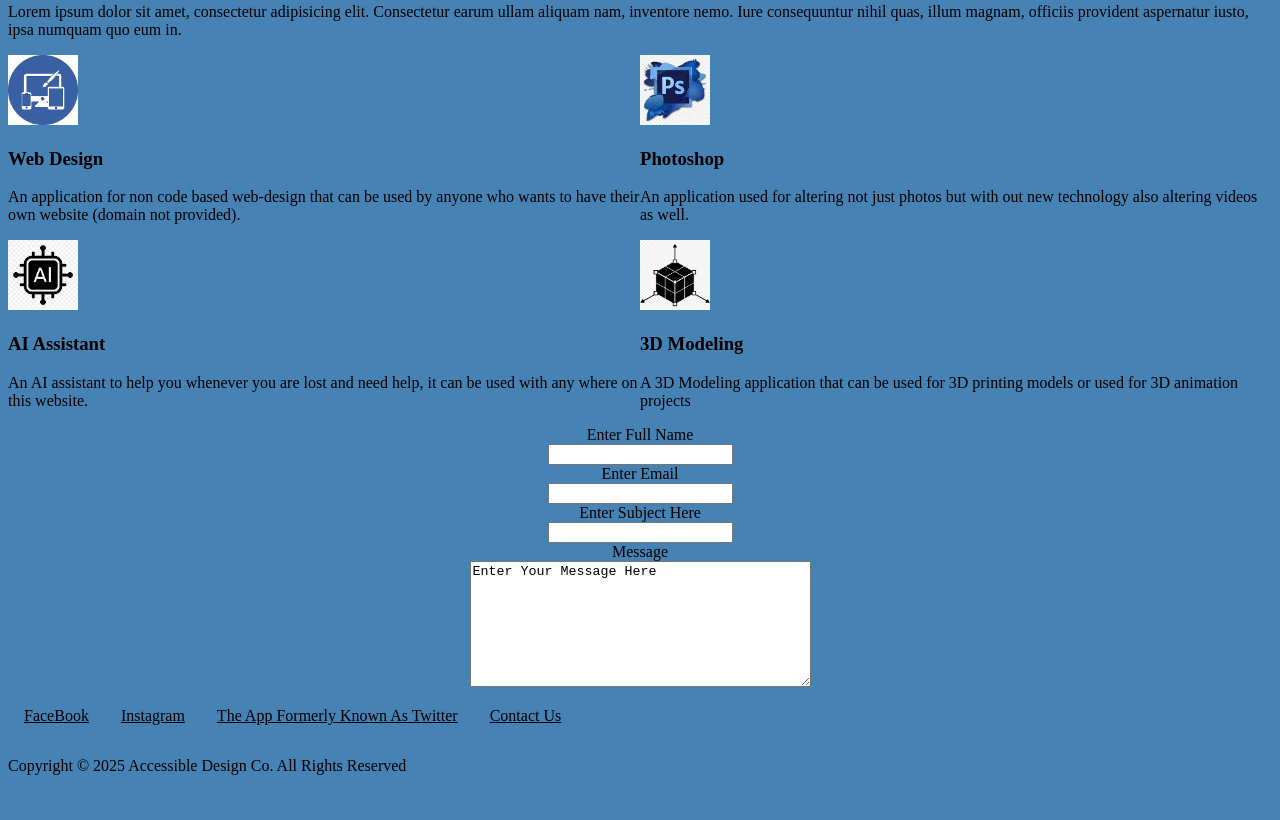
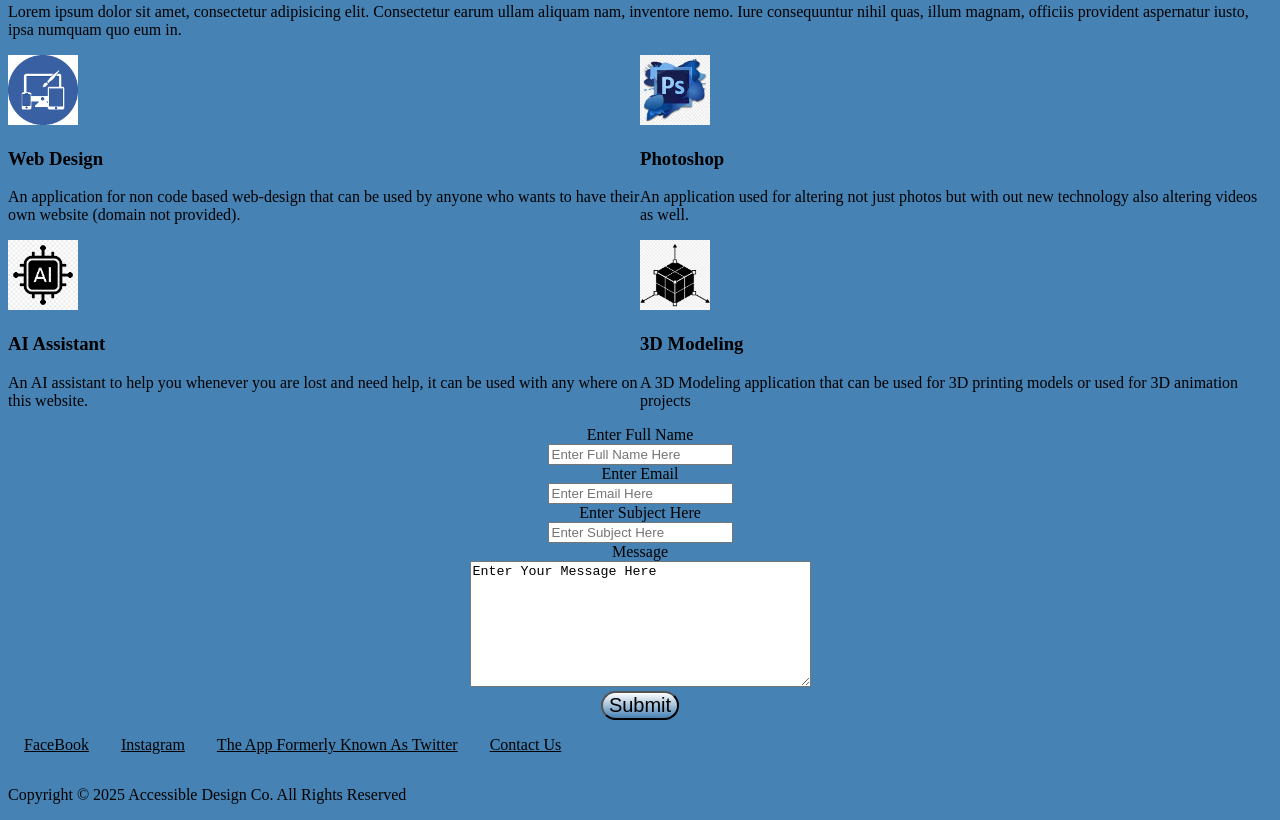
Before and after one commit to Shallen-99/SBA-2, a plain HTML site: page index.html in a window 1280 px wide. Shown: the part 477-1297 px from the top of the page. Before the commit the page ends 1268 px from the top, so only its background shows below. Drawn offline with Linux system fonts and the light colour scheme.

Commit message:
made submit button

```diff
--- a/index.html
+++ b/index.html
@@ -62,13 +62,14 @@
 
         <form action="#">
             <label for="name">Enter Full Name</label><br>
-            <input type="text" id="name" name="name"><br>
+            <input type="text" id="name" name="name" placeholder="Enter Full Name Here" required><br>
             <label for="email">Enter Email</label><br>
-            <input type="email" id="email" name="email"><br>
+            <input type="email" id="email" name="email" placeholder="Enter Email Here" required><br>
             <label for="subject">Enter Subject Here</label><br>
-            <input type="text" id="subject" name="subject"><br>
+            <input type="text" id="subject" name="subject" placeholder="Enter Subject Here" required><br>
             <label for="message">Message</label><br>
-            <textarea name="message" id="message" cols="40" rows="8">Enter Your Message Here</textarea>
+            <textarea name="message" id="message" cols="40" rows="8">Enter Your Message Here</textarea required><br>
+            <input type="submit" class="submit" value="Submit"/>
         </form>
 
     </main>
--- a/style.css
+++ b/style.css
@@ -74,5 +74,18 @@ form{
     display: grid;
     grid-template-columns: 50% 50%;
     grid-template-rows: 50% 50%;
-    /* place-items: center; */
+
 }
+
+.submit {
+    background: linear-gradient(white, steelblue);
+    font-size: 20px;
+    border-radius: 20px;
+    text-align: center;
+}
+
+@media (max-width: 600px) {
+    main {
+        grid-template-columns: 1;
+    }
+}
```
